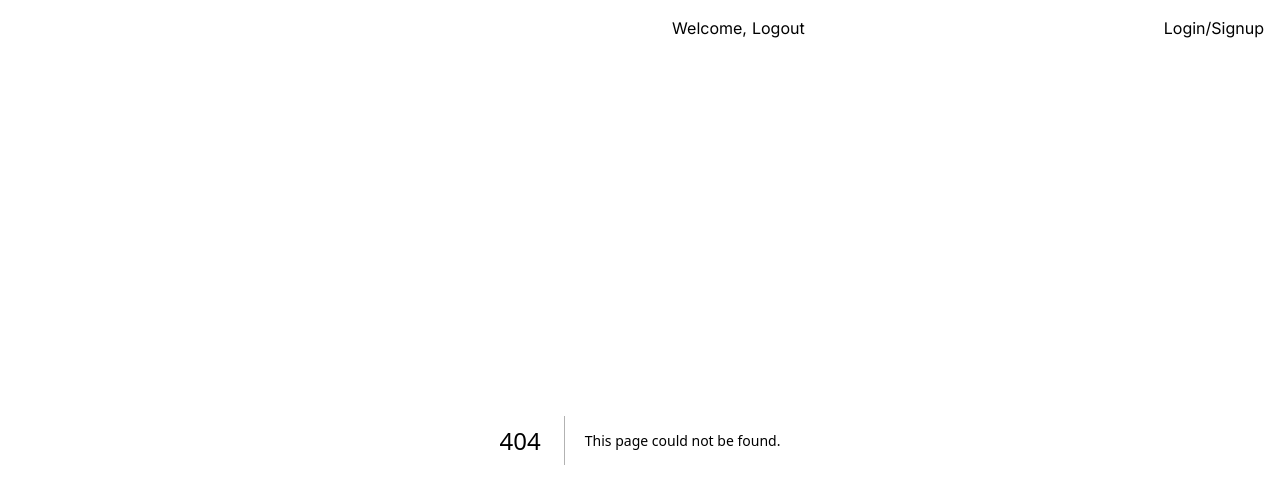
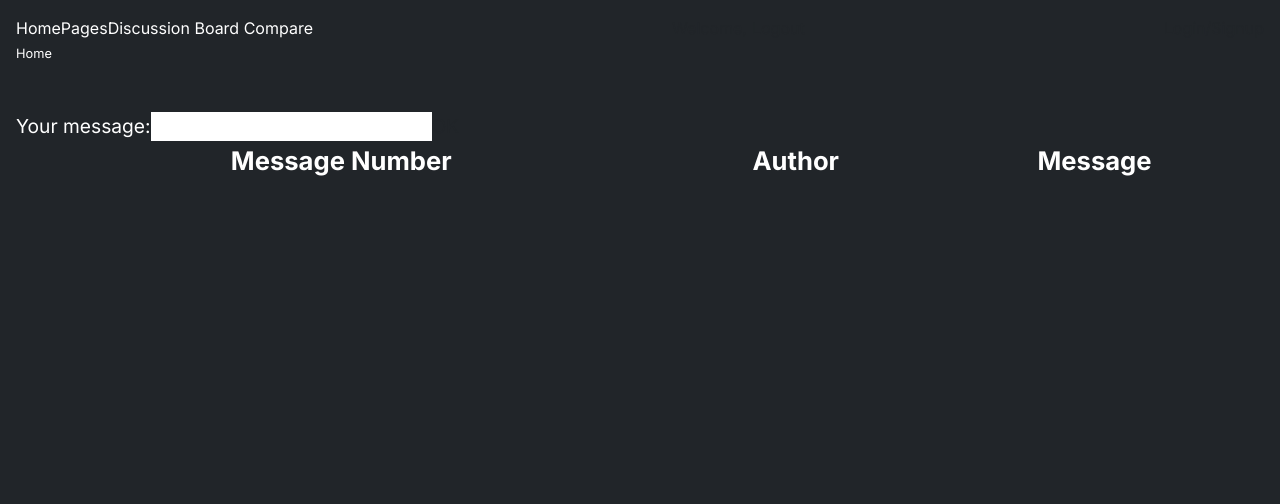
Before and after one commit to cfstar188/Decidophobia.com, a Next.js app in the folder frontend/: page /discussionboard in a window 1280 px wide. Before the commit this address had no page. Shown: the top 504 px of the page. Built offline with nearby package versions, Linux system fonts and the light colour scheme.

Commit message:
start moving discussion board to react

```diff
--- /dev/null
+++ b/frontend/app/discussionboard/page.tsx
@@ -0,0 +1,49 @@
+import React, { useState } from 'react';
+
+const App = () => {
+  // Define state variables
+  const [yourMessage, setYourMessage] = useState('');
+  const [messagesList, setMessagesList] = useState([]);
+
+  // Function to handle form submission
+  const handleSubmit = (e) => {
+    e.preventDefault();
+    // Add logic to handle form submission (e.g., sending data to server)
+    // For now, just update messagesList with the new message
+    setMessagesList([...messagesList, { user: { username: 'YourUsername' }, message: yourMessage }]);
+    setYourMessage(''); // Clear input field after submission
+  };
+
+  return (
+    <div className="divmain">
+      <a href="http://127.0.0.1:8000/" style={{ textDecoration: 'none', color: '#fff', fontSize: '1vw' }}>Home</a>
+      <br /><br /><br />
+      <form onSubmit={handleSubmit}>
+        <label style={{ color: '#fff', fontSize: '1.5vw' }} htmlFor="your_message">Your message:</label>
+        <input style={{ fontSize: '1.5vw' }} id="your_message" type="text" value={yourMessage} onChange={(e) => setYourMessage(e.target.value)} />
+        <input style={{ fontSize: '1.5vw' }} type="submit" value="OK" />
+      </form>
+
+      <table style={{ width: '100%' }}>
+        <thead>
+          <tr>
+            <th style={{ color: '#fff', fontSize: '2vw' }}>Message Number</th>
+            <th style={{ color: '#fff', fontSize: '2vw' }}>Author</th>
+            <th style={{ color: '#fff', fontSize: '2vw' }}>Message</th>
+          </tr>
+        </thead>
+        <tbody style={{ textAlign: 'center' }}>
+          {messagesList.map((entry, index) => (
+            <tr key={index}>
+              <td style={{ color: '#fff', fontSize: '1.5vw' }}>{index + 1}</td>
+              <td style={{ color: '#fff', fontSize: '1.5vw' }}>{entry.user.username}</td>
+              <td style={{ color: '#fff', fontSize: '1.5vw' }}>{entry.message}</td>
+            </tr>
+          ))}
+        </tbody>
+      </table>
+    </div>
+  );
+};
+
+export default App;
```
Also changed, not shown: 2 other files (tests, documents, lock files or other folders).
